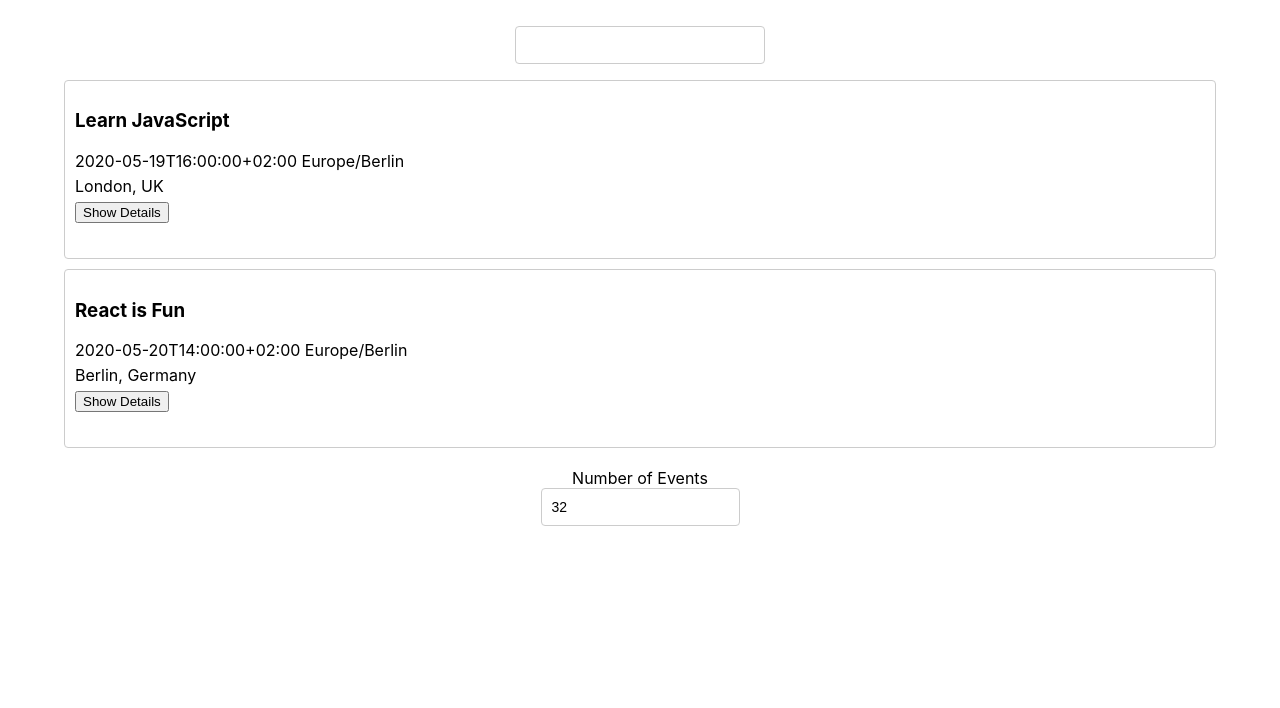
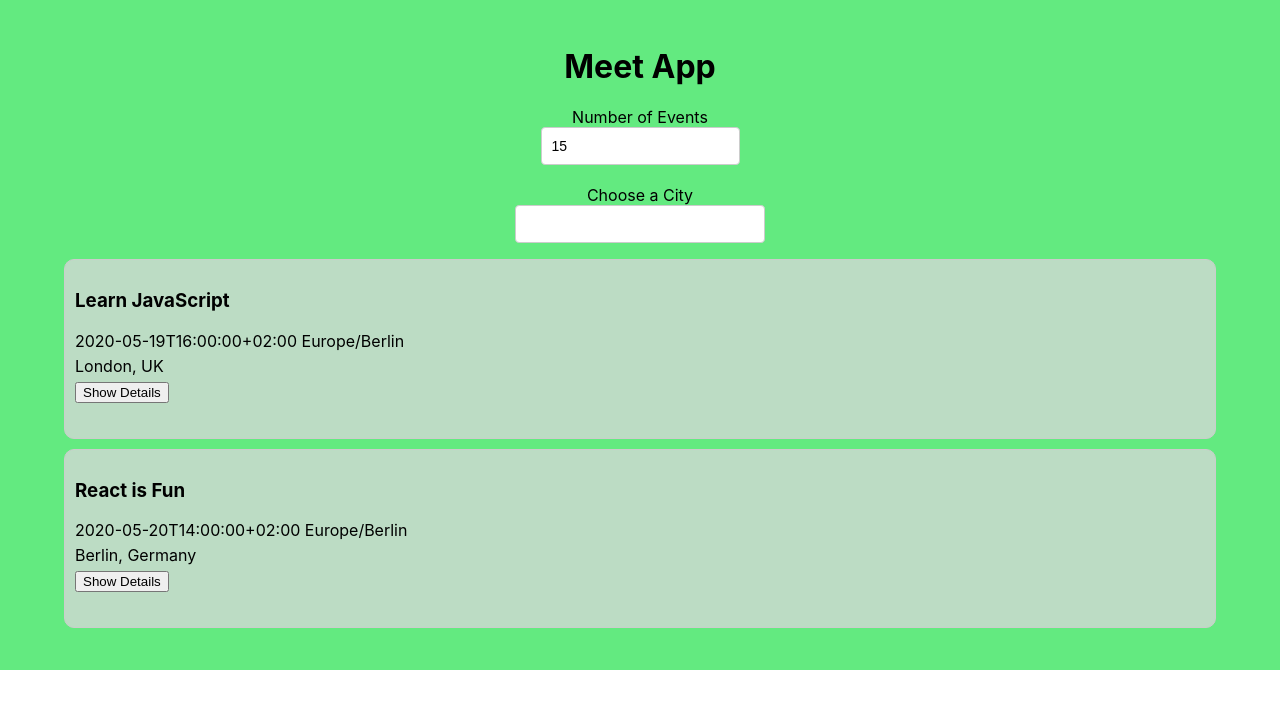
Before and after one commit to SkyActive23/meet-app, a React (Create React App) app: page / in a window 1280 px wide. Shown: the top 708 px of the page. Built offline with nearby package versions, Linux system fonts and the light colour scheme; what atatus-spa would draw is missing.

Commit message:
4.8 CSS and Bootstrap
Added CSS and Bootstrap
Also added label for City Search and H1 for Title
Also changed Number of Events Max events to 15

```diff
--- a/package.json
+++ b/package.json
@@ -11,6 +11,7 @@
     "axios": "^0.27.2",
     "nprogress": "^0.2.0",
     "react": "^18.2.0",
+    "react-bootstrap": "^2.5.0",
     "react-dom": "^18.2.0",
     "react-scripts": "^5.0.1",
     "web-vitals": "^2.1.4",
--- a/src/Alert.js
+++ b/src/Alert.js
@@ -36,5 +36,7 @@ class ErrorAlert extends Alert{
     }
 }
 
-export { InfoAlert, ErrorAlert };
+
+
+export { InfoAlert, ErrorAlert};
 export default Alert;
--- a/src/App.css
+++ b/src/App.css
@@ -2,6 +2,7 @@
 .App {
   text-align: center;
   padding: 2% 5%;
+  background-color: #63ea80;
 }
 
 .App * {
@@ -81,8 +82,9 @@ input[type="number"] {
   margin-bottom: 10px;
   text-align: left;
   border: 1px solid #ccc;
-  border-radius: 4px;
+  border-radius: 10px;
   position: relative;
+  background-color: #bcdcc4;
 }
 
 .details-btn {
--- a/src/App.js
+++ b/src/App.js
@@ -3,6 +3,7 @@ import EventList from './EventList';
 import CitySearch from './CitySearch';
 import NumberOfEvents from "./NumberOfEvents";
 import { getEvents, extractLocations } from './api';
+import Card from 'react-bootstrap/Card'
 
 import './nprogress.css';
 import './App.css';
@@ -11,7 +12,7 @@ class App extends Component {
   state = {
     events: [],
     locations: [],
-    numberOfEvents: 32,
+    numberOfEvents: 15,
 
   }
 
@@ -55,11 +56,14 @@ class App extends Component {
   render () {
     return (
       <div className="App">
-        <CitySearch locations={this.state.locations} updateEvents={this.updateEvents}/>
-        <EventList events={this.state.events} />
+        <h1>Meet App</h1>
         <NumberOfEvents events={this.state.numberOfEvents}
           numberOfEvents={this.state.numberOfEvents}
           updateNumberOfEvents={this.updateNumberOfEvents} />
+        <CitySearch locations={this.state.locations} updateEvents={this.updateEvents}/>
+        <Card>
+          <EventList events={this.state.events} />
+        </Card>
       </div>
     )
   }
--- a/src/CitySearch.js
+++ b/src/CitySearch.js
@@ -18,7 +18,7 @@ class CitySearch extends Component {
         if (suggestions.length === 0){
             this.setState({
                 query: value,
-                infoText: 'We can not find the city you are looking for. Please try another city',
+                infoText: 'We can not find the city you are looking for. Please try another city.',
             });
         } else {
             return this.setState({
@@ -43,6 +43,7 @@ class CitySearch extends Component {
     render() {
         return (
             <div className="CitySearch" >
+                <label for="City-Choice">Choose a City</label>
                 <InfoAlert text={this.state.infoText} />
                 <input
                     type="text"
--- a/src/Event.js
+++ b/src/Event.js
@@ -1,5 +1,6 @@
 import React, { Component } from "react";
 import { mockData } from './mock-data';
+import Card from 'react-bootstrap/Card'
 
 class Event extends Component {
   state = {
@@ -22,7 +23,7 @@ class Event extends Component {
     const { collapsed } = this.state;
     const { event } = this.props;
 		return (
-			<div className="event">
+			<Card className="event">
 				<h3 className="title">{event.summary}</h3>
 				<p className="start-time">
 					{event.start.dateTime} {event.start.timeZone}
@@ -33,7 +34,7 @@ class Event extends Component {
 				</button>
 				{!collapsed &&
 					<div className={`event-details ${this.state.collapsed ? 'hide' : 'show'}`}>{this.showSummary()}</div>}
-			</div>
+			</Card>
 		);
   }
 }
--- a/src/NumberOfEvents.js
+++ b/src/NumberOfEvents.js
@@ -3,16 +3,16 @@ import { ErrorAlert } from './Alert';
 
 class NumberOfEvents extends Component {
 	state = {
-		numberOfEvents: 32,
+		numberOfEvents: 15,
 		infoText: ''
 	};
 
 	handleInputChanged = (event) => {
 		const value = event.target.value;
-		if (value <= 0 || value > 32 ) {
+		if (value <= 0 || value > 15 ) {
 			this.setState({
 				numberOfEvents:'',
-				infoText: 'Please pick a number 1-32'
+				infoText: 'Please pick a number 1-15'
 			})
 		} else {
 			this.setState({
--- a/src/api.js
+++ b/src/api.js
@@ -35,6 +35,7 @@ import NProgress from 'nprogress';
     }
 
     if (!navigator.online) {
+      window.alert('You are currently offline.')
       const data = localStorage.getItem('lastEvents');
       NProgress.done();
       return data ? JSON.parse(data).events : [];;
```
Also changed, not shown: 1 other file (tests, documents, lock files or other folders).
